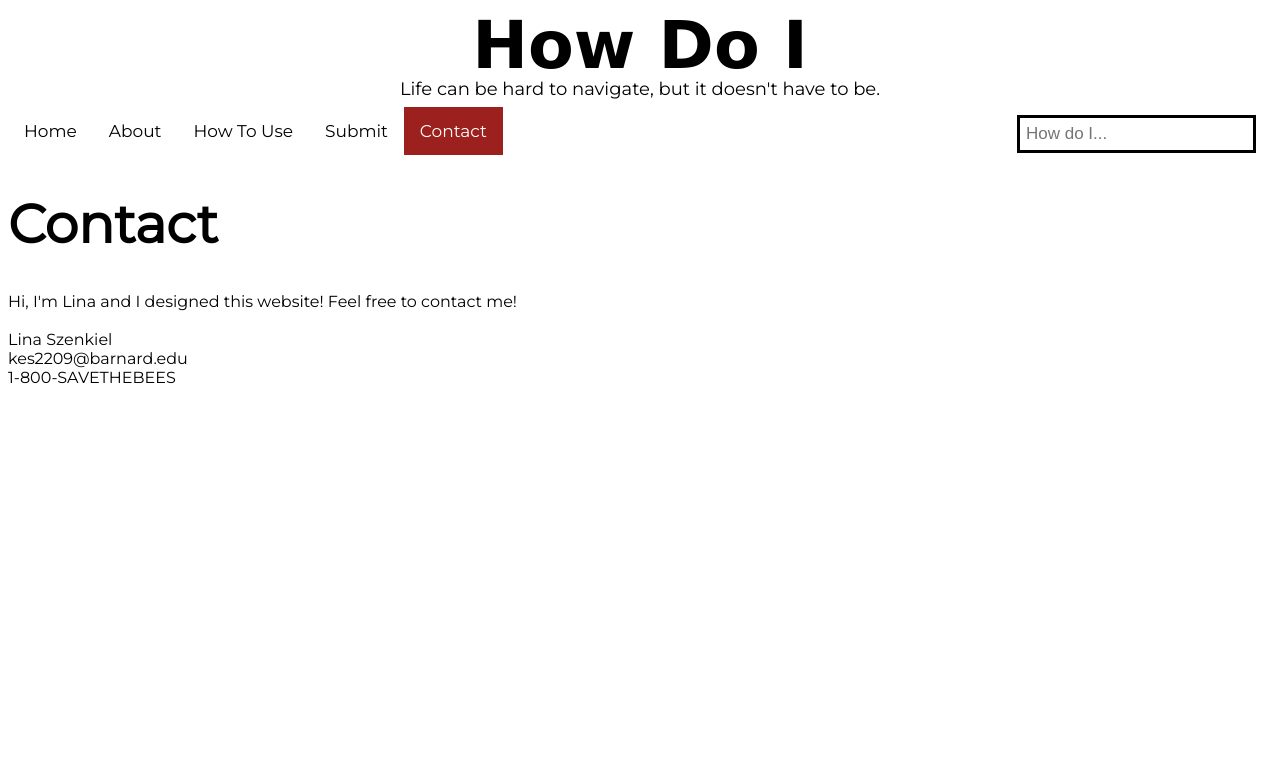
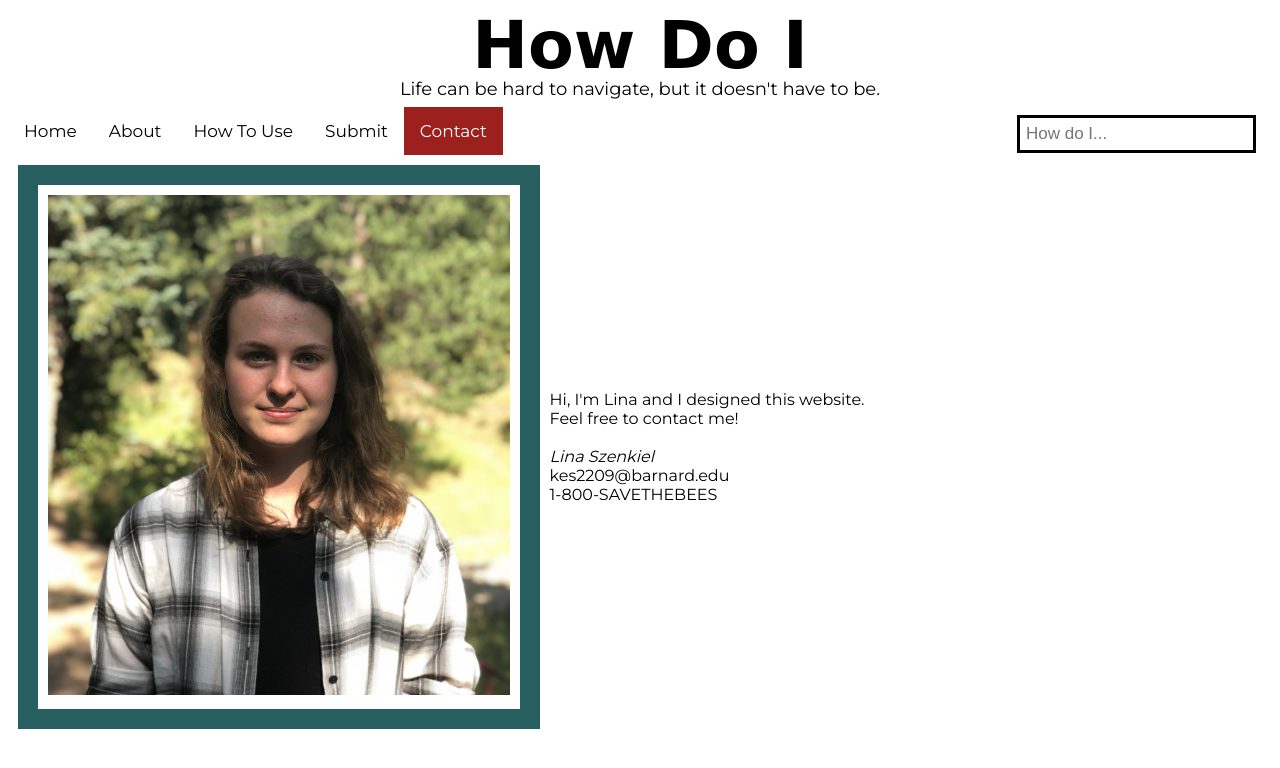
Before and after one commit to karolinaszenkiel/ADDA-Final-Project, a plain HTML site: page contact.html in a window 1280 px wide. Drawn offline with Linux system fonts and the light colour scheme; a web font is replaced by a local one.

Commit message:
mooooore updates

```diff
--- a/contact.html
+++ b/contact.html
@@ -25,8 +25,21 @@
 			<input type="text" placeholder="How do I...">
 		</div>
 	</nav>
-	<h1>Contact</h1>
-	<p>Hi, I'm Lina and I designed this website! Feel free to contact me!<br><br>Lina Szenkiel<br>kes2209@barnard.edu<br>1-800-SAVETHEBEES</p>
+	<main class="flexbox-container">
+		<div class="sideimage" id="portraitphoto">
+			<img src="CampingPortrait_Lina.jpg">
+		</div>
+		<p class="bodytext">
+			Hi, I'm Lina and I designed this website.<br>
+			Feel free to contact me!<br><br>
+			<em>Lina Szenkiel</em>
+			<br>
+			kes2209@barnard.edu
+			<br>
+			1-800-SAVETHEBEES
+		</p>
+
+	</main>
 </body>
 
 </html>
--- a/style.css
+++ b/style.css
@@ -151,3 +151,10 @@ h1 {
   position: fixed;
   left: 11%;
 }
+
+/*-------------------CONTACT PAGE------------------*/
+#portraitphoto{
+  border: solid #275E5F 20px;
+  padding: 10px;
+  width: 30px;
+}
```
Also changed, not shown: about.html (+1 -1 lines), CampingPortrait_Lina.jpg (added).
